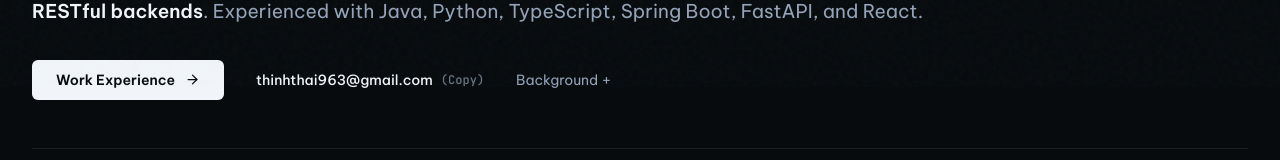
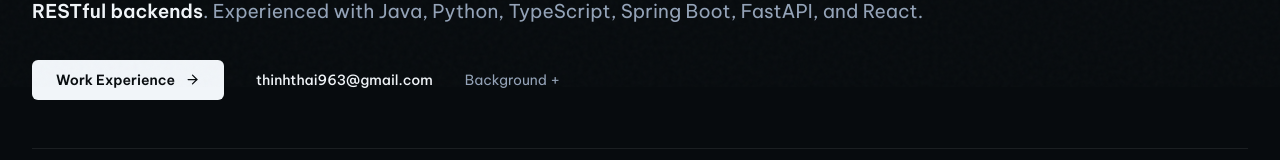
Before and after one commit to soodthin/dev-portfolio, a Next.js app: page / in a window 1280 px wide. Shown: the part 713-873 px from the top of the page. Built offline with nearby package versions, Linux system fonts and the light colour scheme.

Commit message:
style(hero): remove copy label beside email

```diff
--- a/components/sections/HeroSection.tsx
+++ b/components/sections/HeroSection.tsx
@@ -549,14 +549,10 @@ export function HeroSection() {
               title={lang === 'vi' ? 'Sao chép email' : 'Copy email address'}
             >
               <span>{data.profile.email}</span>
-              {copiedEmail ? (
+              {copiedEmail && (
                 <span className="inline-flex items-center gap-1 text-[var(--accent)] font-mono text-xs">
                   <Check size={13} strokeWidth={2} />
                   <span>({t.contact.emailCopied})</span>
-                </span>
-              ) : (
-                <span className="font-mono text-xs text-[var(--text-muted)] opacity-70 hover:opacity-100">
-                  ({lang === 'vi' ? 'Sao chép' : 'Copy'})
                 </span>
               )}
             </button>
```
